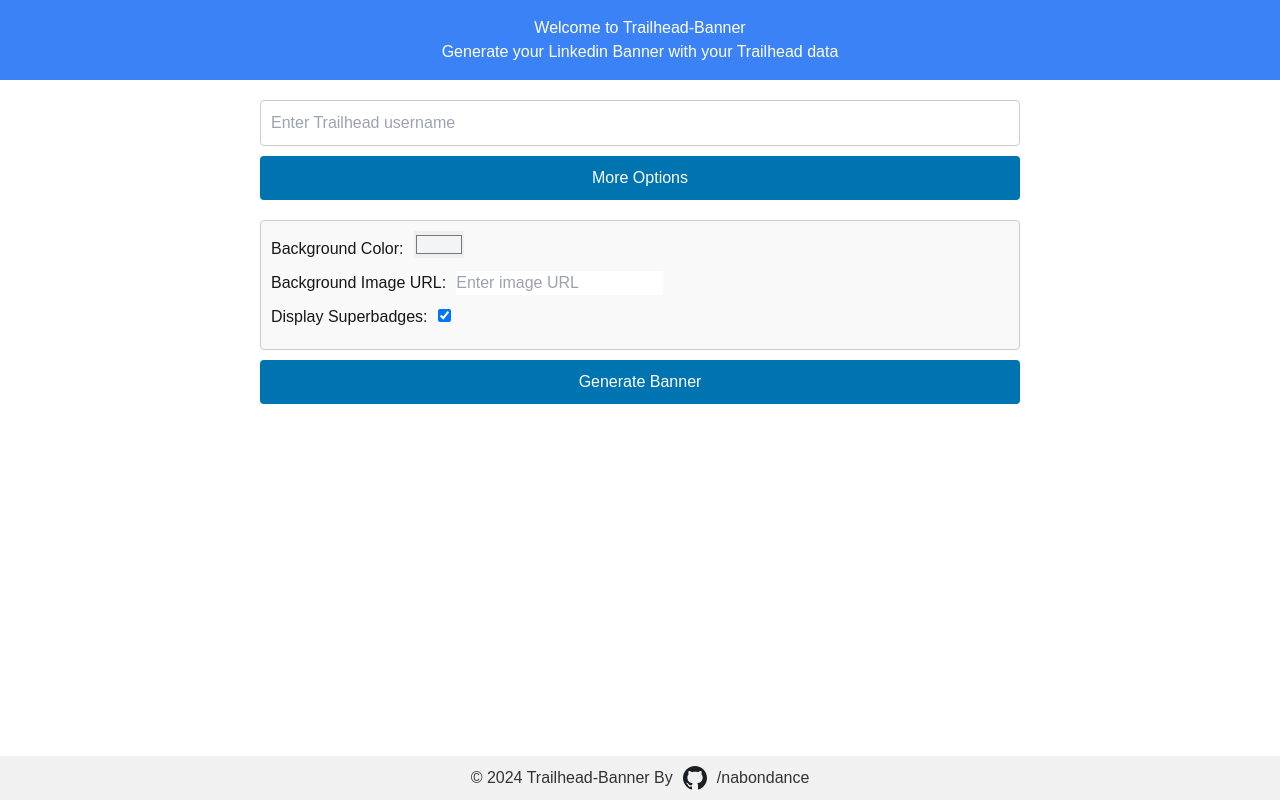
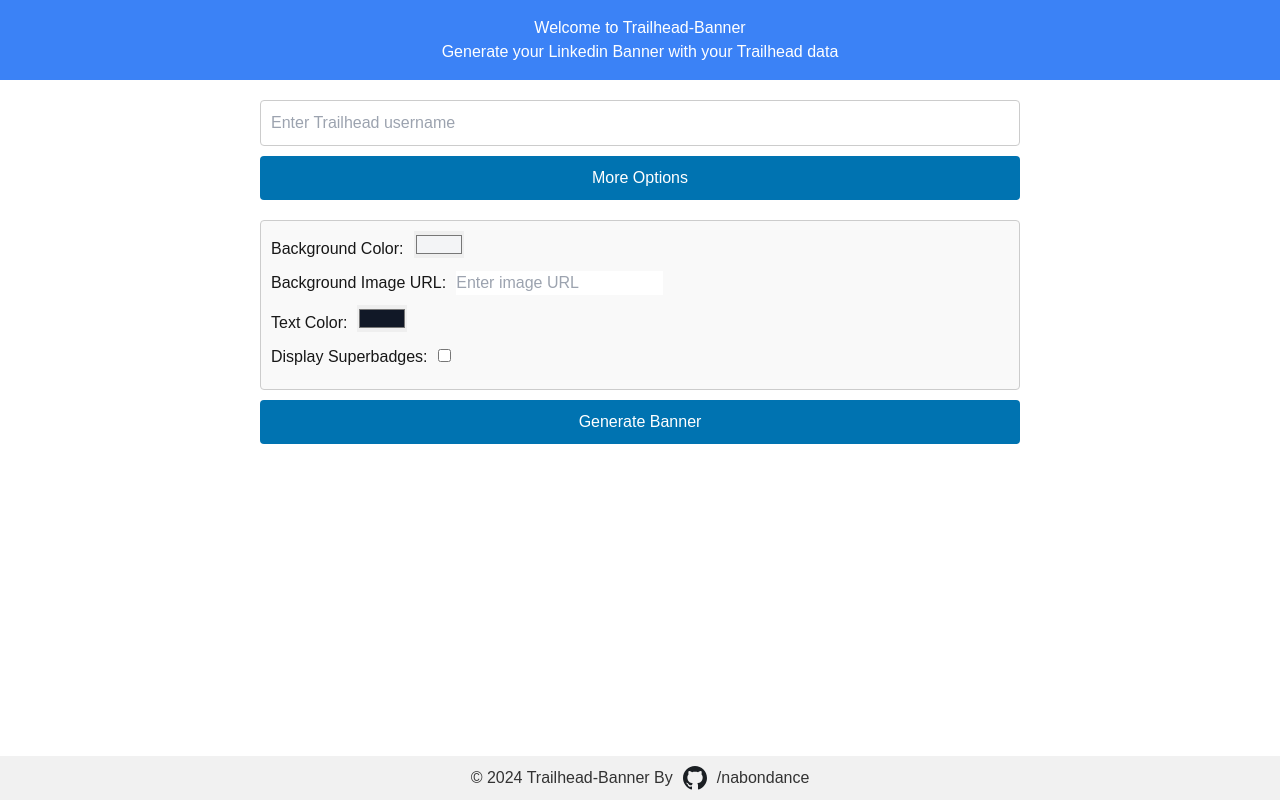
Before and after one commit to nabondance/Trailhead-Banner, a Next.js app: page / in a window 1280 px wide. Both pictures are taken after a click on the button "More Options". Built offline with nearby package versions, Linux system fonts and the light colour scheme.

Commit message:
feat(core): Add text color option to BannerForm and update image generation logic

```diff
--- a/src/app/BannerForm.js
+++ b/src/app/BannerForm.js
@@ -1,16 +1,16 @@
 import React, { useState } from 'react';
-import Image from 'next/image';
-import LinkedInBannerTutorial from './LinkedInBannerTutorial';
+
 const BannerForm = ({ onSubmit }) => {
   const [username, setUsername] = useState('');
   const [showOptions, setShowOptions] = useState(false);
   const [backgroundColor, setBackgroundColor] = useState('#f3f4f6');
+  const [textColor, setTextColor] = useState('#111827');
   const [backgroundImageUrl, setBackgroundImageUrl] = useState('');
-  const [displaySuperbadges, setDisplaySuperbadges] = useState(true);
+  const [displaySuperbadges, setDisplaySuperbadges] = useState(false);
 
   const handleSubmit = (e) => {
     e.preventDefault();
-    onSubmit({ username, backgroundColor, backgroundImageUrl, displaySuperbadges });
+    onSubmit({ username, backgroundColor, backgroundImageUrl, displaySuperbadges, textColor });
   };
 
   return (
@@ -42,6 +42,10 @@
             />
           </label>
           <label>
+            Text Color:
+            <input type='color' value={textColor} onChange={(e) => setTextColor(e.target.value)} />
+          </label>
+          <label>
             Display Superbadges:
             <input
               type='checkbox'
--- a/src/app/page.js
+++ b/src/app/page.js
@@ -10,11 +10,13 @@
   const [imageUrl, setImageUrl] = useState('');
   const [loading, setLoading] = useState(false);
 
-  const handleImageSubmit = async ({ username, backgroundColor, backgroundImageUrl, displaySuperbadges }) => {
+  const handleImageSubmit = async ({ username, backgroundColor, backgroundImageUrl, displaySuperbadges, textColor }) => {
     console.log('Generating image for:', username);
     console.log('Background Color:', backgroundColor);
     console.log('Background Image URL:', backgroundImageUrl);
     console.log('Display Superbadges:', displaySuperbadges);
+    console.log('Text Color:', textColor);
+
     setLoading(true);
     setImageUrl('');
     const response = await fetch('/api/generate-image', {
@@ -22,7 +24,7 @@
       headers: {
         'Content-Type': 'application/json',
       },
-      body: JSON.stringify({ username, backgroundColor, backgroundImageUrl, displaySuperbadges }),
+      body: JSON.stringify({ username, backgroundColor, backgroundImageUrl, displaySuperbadges, textColor }),
     });
     const data = await response.json();
     console.log('Rank Data:', data.rankData);
--- a/src/pages/api/generate-image.js
+++ b/src/pages/api/generate-image.js
@@ -6,7 +6,7 @@
 
 export default async function handler(req, res) {
   if (req.method === 'POST') {
-    const { username, backgroundColor, backgroundImageUrl, displaySuperbadges } = req.body;
+    const { username, backgroundColor, backgroundImageUrl, displaySuperbadges, textColor } = req.body;
 
     const graphqlQueries = [
       {
@@ -79,11 +79,12 @@
         superbadgesData,
         backgroundColor,
         backgroundImageUrl,
-        displaySuperbadges
+        displaySuperbadges,
+        textColor
       );
 
       // Send back the combined data and image URL
-      res.status(200).json({ rankData, certificationsData, badgesData, superbadgesData, imageUrl });
+      res.status(200).json({ rankData, certificationsData, badgesData, superbadgesData, imageUrl, textColor });
     } catch (error) {
       console.error('Error fetching data:', error.message);
       res.status(500).json({ error: error.message });
--- a/src/utils/generateImage.js
+++ b/src/utils/generateImage.js
@@ -12,7 +12,8 @@
   superbadgesData,
   backgroundColor,
   backgroundImageUrl,
-  displaySuperbadges
+  displaySuperbadges,
+  textColor
 ) => {
   console.log('Generating banner with the following data:');
   console.log('Rank Data:', rankData);
@@ -22,6 +23,7 @@
   console.log('Background Color:', backgroundColor);
   console.log('Background Image Url:', backgroundImageUrl);
   console.log('Display Superbadges:', displaySuperbadges);
+  console.log('Text Color:', textColor);
 
   // Create canvas and context
   const canvas = createCanvas(1584, 396);
@@ -45,7 +47,7 @@
   ctx.drawImage(rankLogo, 20, 20, rankLogoWidth, rankLogoHeight);
 
   // Set font and text color
-  ctx.fillStyle = '#111827';
+  ctx.fillStyle = textColor || '#111827'; // Use the custom text color or default one
   ctx.font = '36px CustomFont'; // Use the custom font
   console.log('Font set to:', ctx.font);
 
@@ -67,8 +69,8 @@
   // Display Superbadges if enabled
   if (displaySuperbadges) {
     const superbadgeLogos = superbadgesData.earnedAwards.edges
-      .filter(edge => edge.node.award && edge.node.award.icon)
-      .map(edge => edge.node.award.icon);
+      .filter((edge) => edge.node.award && edge.node.award.icon)
+      .map((edge) => edge.node.award.icon);
 
     const superbadgeLogoHeight = canvas.height * (1 / 3) * 0.8; // 80% of the top 1/3 height
     const superbadgeLogoWidth = superbadgeLogoHeight; // Assuming square logos
@@ -82,7 +84,8 @@
 
     // Adjust spacing if total width exceeds available space
     if (totalSuperbadgeWidth > availableWidth) {
-      superbadgeSpacing = (availableWidth - superbadgeLogos.length * superbadgeLogoWidth) / (superbadgeLogos.length - 1);
+      superbadgeSpacing =
+        (availableWidth - superbadgeLogos.length * superbadgeLogoWidth) / (superbadgeLogos.length - 1);
     }
 
     for (const logoUrl of superbadgeLogos) {
@@ -104,7 +107,7 @@
   const logoYPosition = canvas.height * (1 / 3) + 20; // Start just below the top 1/3
   const availableWidth = canvas.width - 40; // Leave some padding on the sides
   const logoSpacing = 10; // Space between logos
-  const maxLogoHeight = canvas.height * (2 / 3) * 0.85; // 85% of the bottom 2/3 height
+  const maxLogoHeight = canvas.height * (2 / 3) * 0.80; // 80% of the bottom 2/3 height
 
   let totalLogoWidth = 0;
   const logos = [];
```
